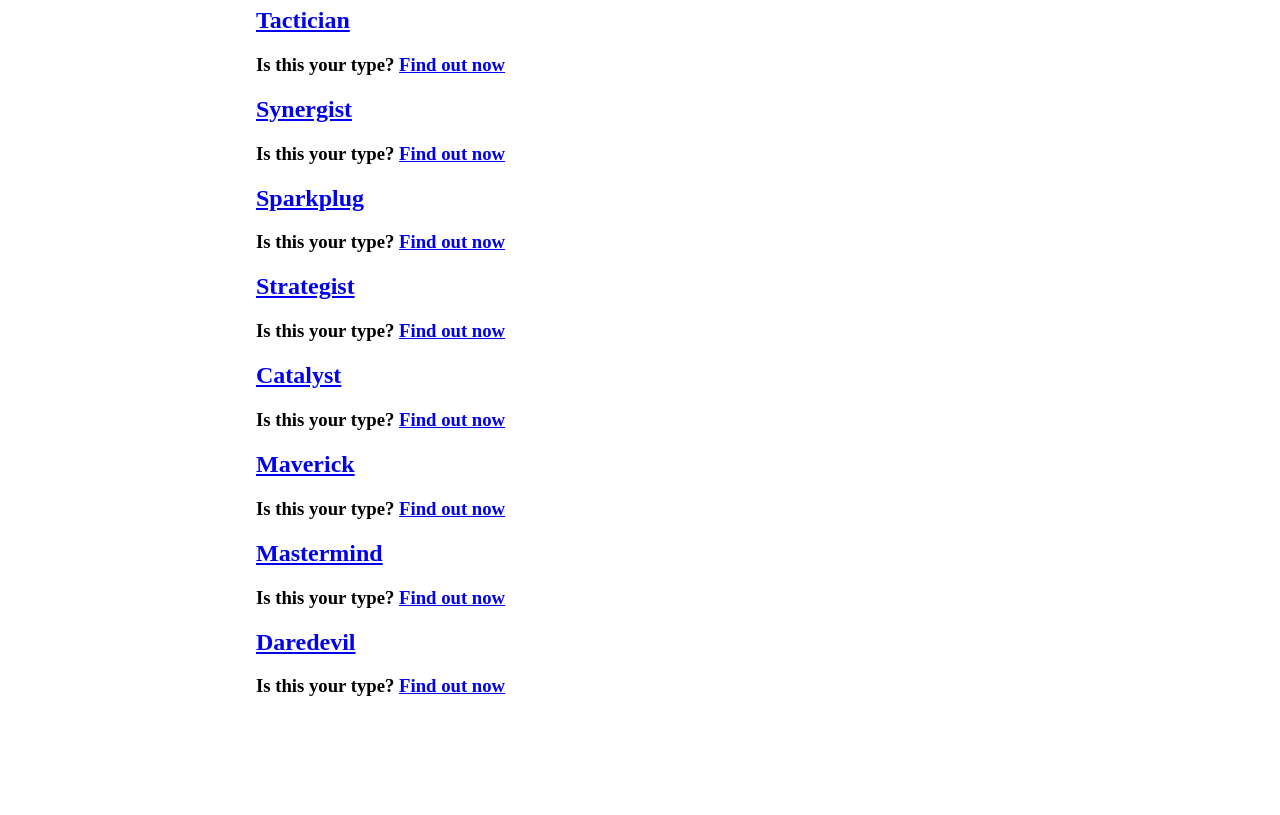
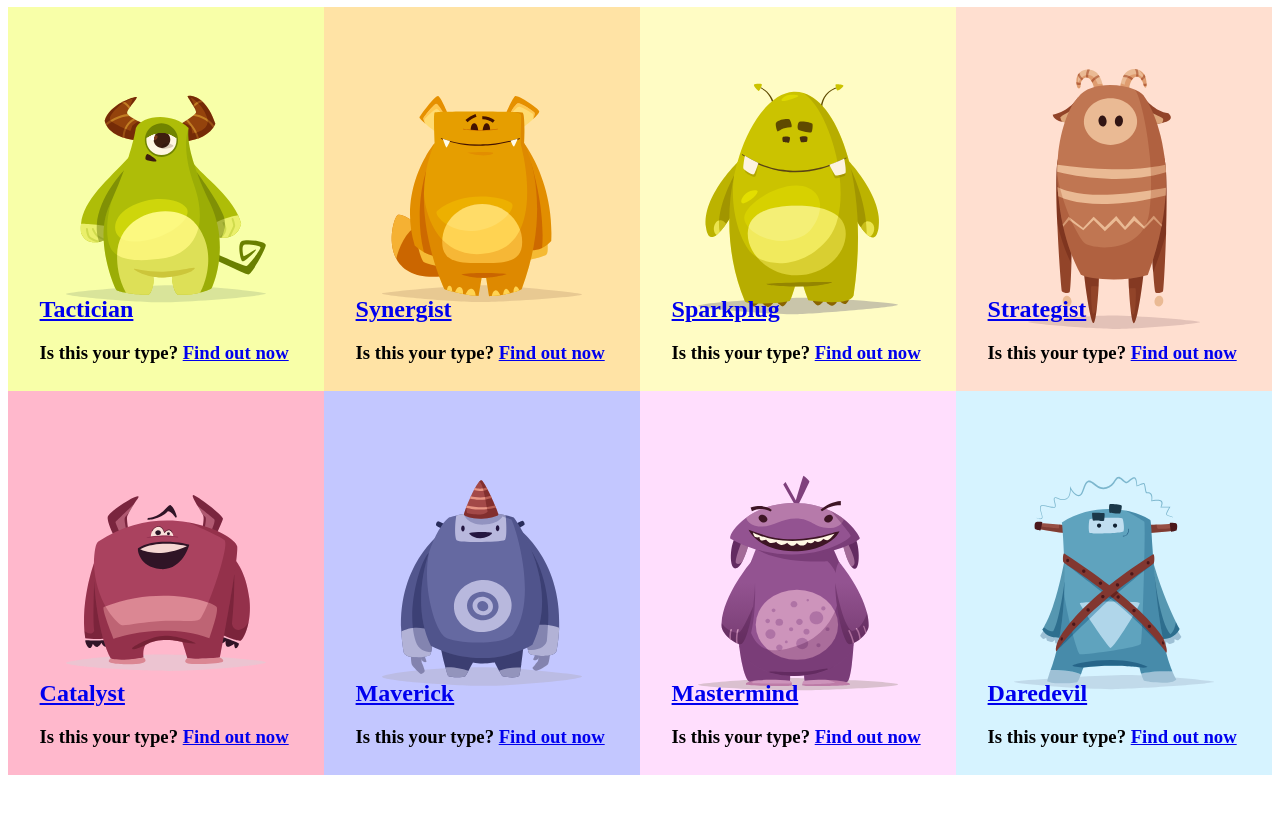
Before and after one commit to ProfessorKolodziej/final-project-spring-2024-gamer-type, a website: page src/index.html in a window 1280 px wide. Shown: the part 99-914 px from the top of the page. After the commit the page ends 882 px from the top, so only its background shows below. Drawn offline with Linux system fonts and the light colour scheme.

Commit message:
HTML + CSS

```diff
--- a/src/css/style.css
+++ b/src/css/style.css
@@ -2,23 +2,67 @@ h1 {
 	color: blue;
 }
 
-section {
-	width: 100%;
-	padding: 0;
-	margin: 0;
-	max-width: none;
-	background-image: url(src/images/mastermind.svg);
-	height: 100vh;
+
+.typegrid {
+	display: grid;
+	grid-template-columns: repeat(4, 1fr);
+	grid-template-rows: repeat(2, 384px);
 }
 
-div.quiz0 {
-	background-image: url(src/images/Group.svg);
+.image {
+	position: relative;
 }
 
-/* This uses the same value as --size-xs. */
-@media screen and (width >=320px) {
-	.content-container {
-		margin: 0 auto;
-		max-width: 768px;
-	}
+.size {
+	position: absolute;
+	width: 200px;
+	height: 260px;
+	top: 50%;
+	left: 50%;
+	transform: translate(-50%, -50%);
 }
+
+.text {
+	display: block;
+	position: absolute;
+	top: 70%;
+	left: 10%;
+
+}
+
+
+
+
+
+
+.image1 {
+	background-color: #F8FFA8;
+}
+
+.image2 {
+	background-color: #FFE3A5;
+}
+
+.image3 {
+	background-color: #FFFCC4;
+}
+
+.image4 {
+	background-color: #FFDFD0;
+}
+
+.image5 {
+	background-color: #FFB8CC;
+}
+
+.image6 {
+	background-color: #C3C7FF;
+}
+
+.image7 {
+	background-color: #FFDEFD;
+}
+
+.image8 {
+	background-color: #D6F3FF;
+}
--- a/src/index.html
+++ b/src/index.html
@@ -19,36 +19,60 @@
 		<h1 class="homeh1">Meet your Gamer Type</h1>
 		<section class="typegrid">
 			<div class="image image1">
+				<img class="size" src="images/tactician.svg">
+				<div class="text">
 					<h2 class="homeh2"><a href="tactician.html">Tactician</a></h2>
 					<h3 class="homeh3">Is this your type? <a href="quiz.html">Find out now</a></h3>
 				</div>
+			</div>
 			<div class="image image2">
+				<img class="size" src="images/synergist.svg">
+				<div class="text">
 					<h2 class="homeh2"><a href="synergist.html">Synergist</a></h2>
 					<h3 class="homeh3">Is this your type? <a href="quiz.html">Find out now</a></h3>
 				</div>
+			</div>
 			<div class="image image3">
+				<img class="size" src="images/sparkplug.svg">
+				<div class="text">
 					<h2 class="homeh2"><a href="sparkplug.html">Sparkplug</a></h2>
 					<h3 class="homeh3">Is this your type? <a href="quiz.html">Find out now</a></h3>
 				</div>
+			</div>
 			<div class="image image4">
+				<img class="size" src="images/strategist.svg">
+				<div class="text">
 					<h2 class="homeh2"><a href="strategist.html">Strategist</a></h2>
 					<h3 class="homeh3">Is this your type? <a href="quiz.html">Find out now</a></h3>
 				</div>
+			</div>
 			<div class="image image5">
+				<img class="size" src="images/catalyst.svg">
+				<div class="text">
 					<h2 class="homeh2"><a href="catalyst.html">Catalyst</a></h2>
 					<h3 class="homeh3">Is this your type? <a href="quiz.html">Find out now</a></h3>
 				</div>
+			</div>
 			<div class="image image6">
+				<img class="size" src="images/maverick.svg">
+				<div class="text">
 					<h2 class="homeh2"><a href="maverick.html">Maverick</a></h2>
 					<h3 class="homeh3">Is this your type? <a href="quiz.html">Find out now</a></h3>
 				</div>
+			</div>
 			<div class="image image7">
+				<img class="size" src="images/mastermind.svg">
+				<div class="text">
 					<h2 class="homeh2"><a href="mastermind.html">Mastermind</a></h2>
 					<h3 class="homeh3">Is this your type? <a href="quiz.html">Find out now</a></h3>
 				</div>
+			</div>
 			<div class="image image8">
+				<img class="size" src="images/davedevil.svg">
+				<div class="text">
 					<h2 class="homeh2"><a href="daredevil.html">Daredevil</a></h2>
 					<h3 class="homeh3">Is this your type? <a href="quiz.html">Find out now</a></h3>
+				</div>
 			</div>
 		</section>
 	</main>
```
Also changed, not shown: src/catalyst.html (+2 -2 lines), src/daredevil.html (+2 -2 lines), src/mastermind.html (+2 -2 lines), src/maverick.html (+2 -2 lines), src/quiz.html (+10 -10 lines), src/sparkplug.html (+2 -2 lines), src/synergist.html (+2 -2 lines), src/tactician.html (+2 -2 lines). Lines whose indentation alone changed are shown as unchanged.
